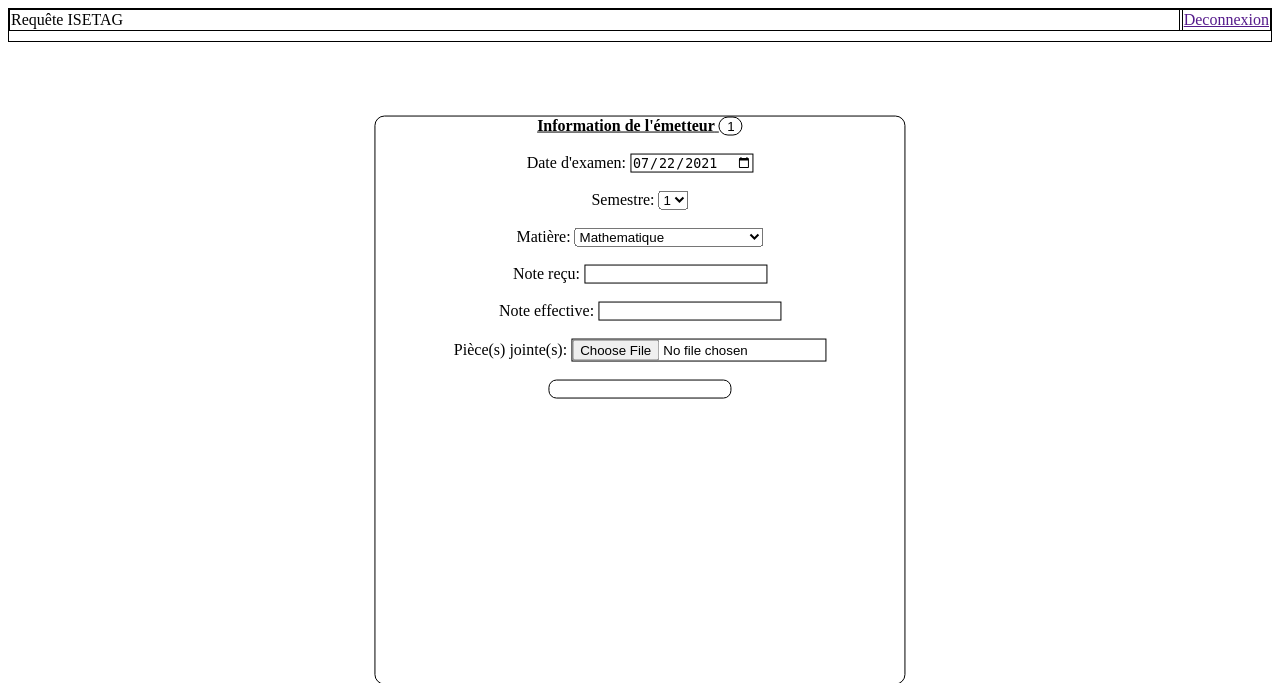
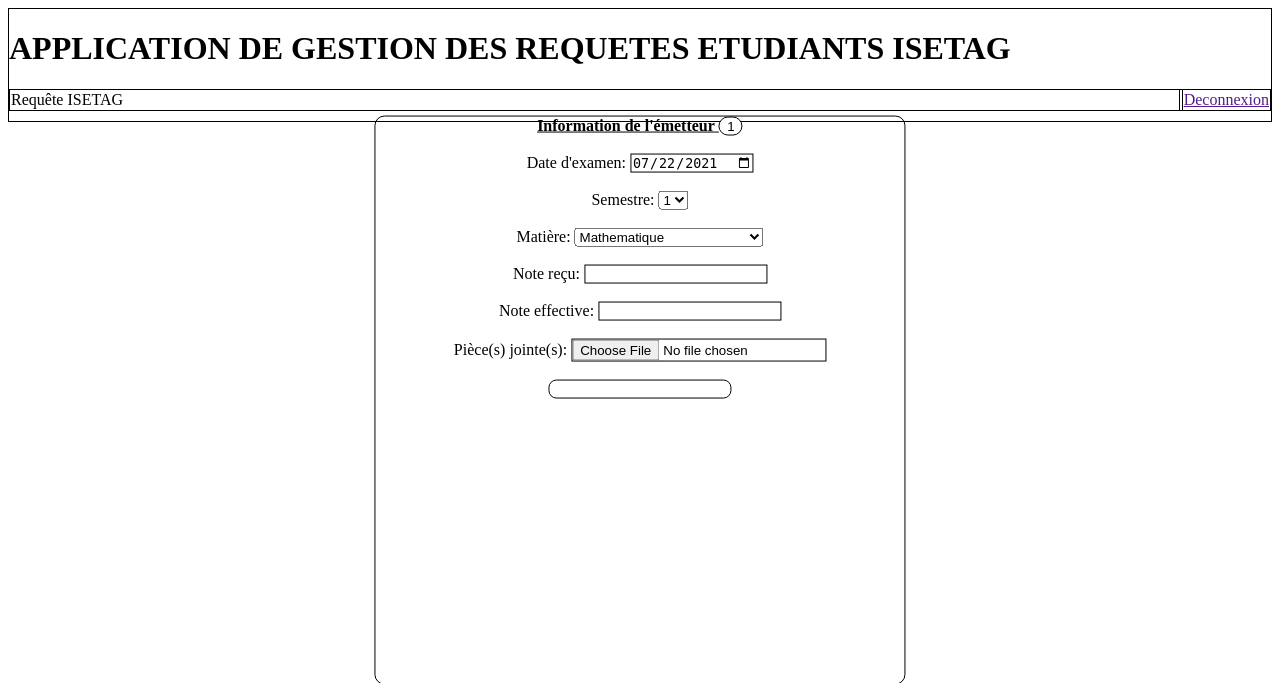
Before and after one commit to DAWIL-LOG/Isetag_web_requete, a PHP site: page /interface_requete.php in a window 1280 px wide. Shown: the top 683 px of the page. Run offline with PHP 8.4, Linux system fonts and the light colour scheme; data comes from the database, SQL or seed files in the repository.

Commit message:
balise h1-Titre

```diff
--- a/interface_requete.php
+++ b/interface_requete.php
@@ -16,6 +16,9 @@
     <title>info_requete</title>
 </head>
 <body>
+    <h1>
+        APPLICATION DE GESTION DES REQUETES ETUDIANTS ISETAG
+    </h1>
    <table class="entete">
         <tr class="entete">
             <td class="entete">
```
